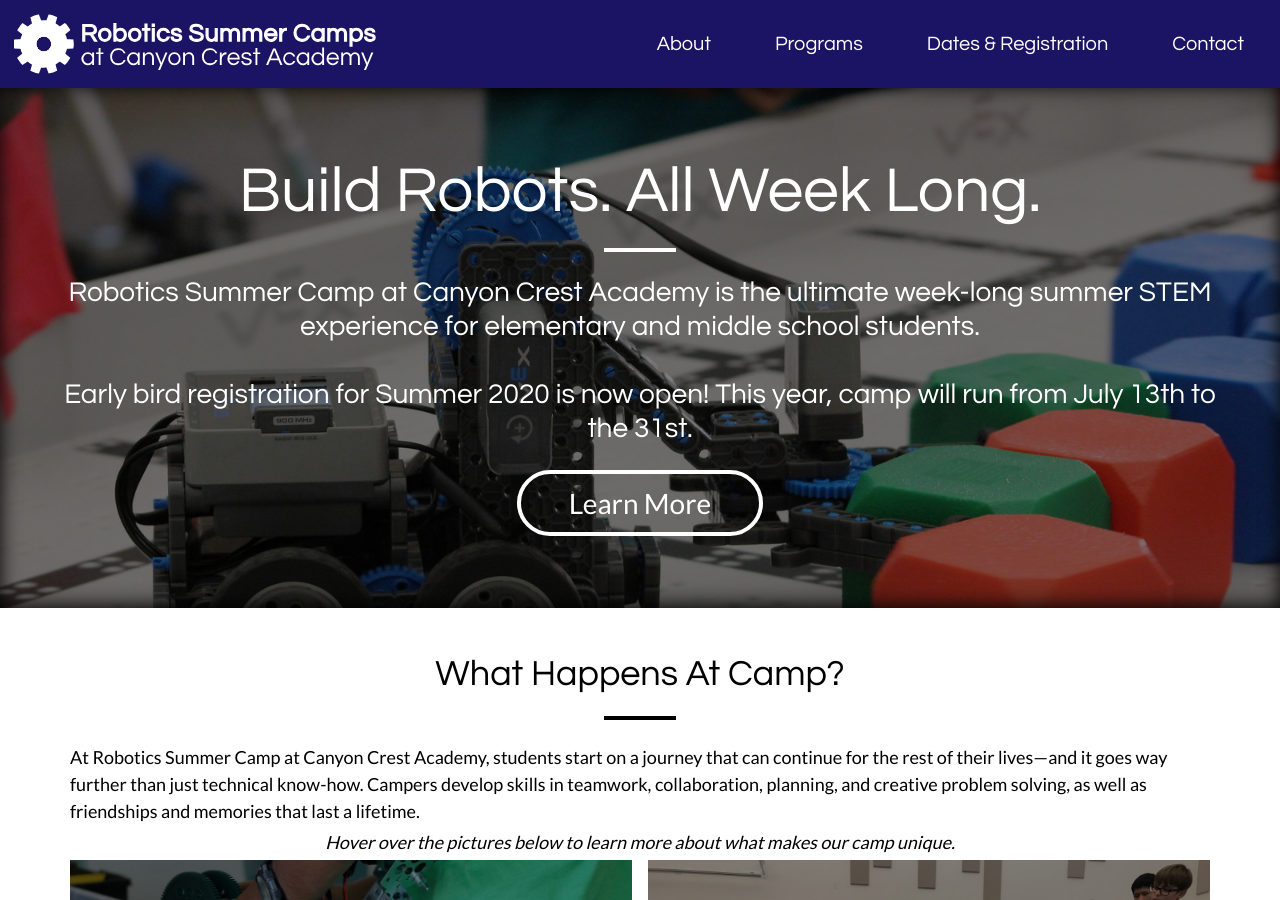
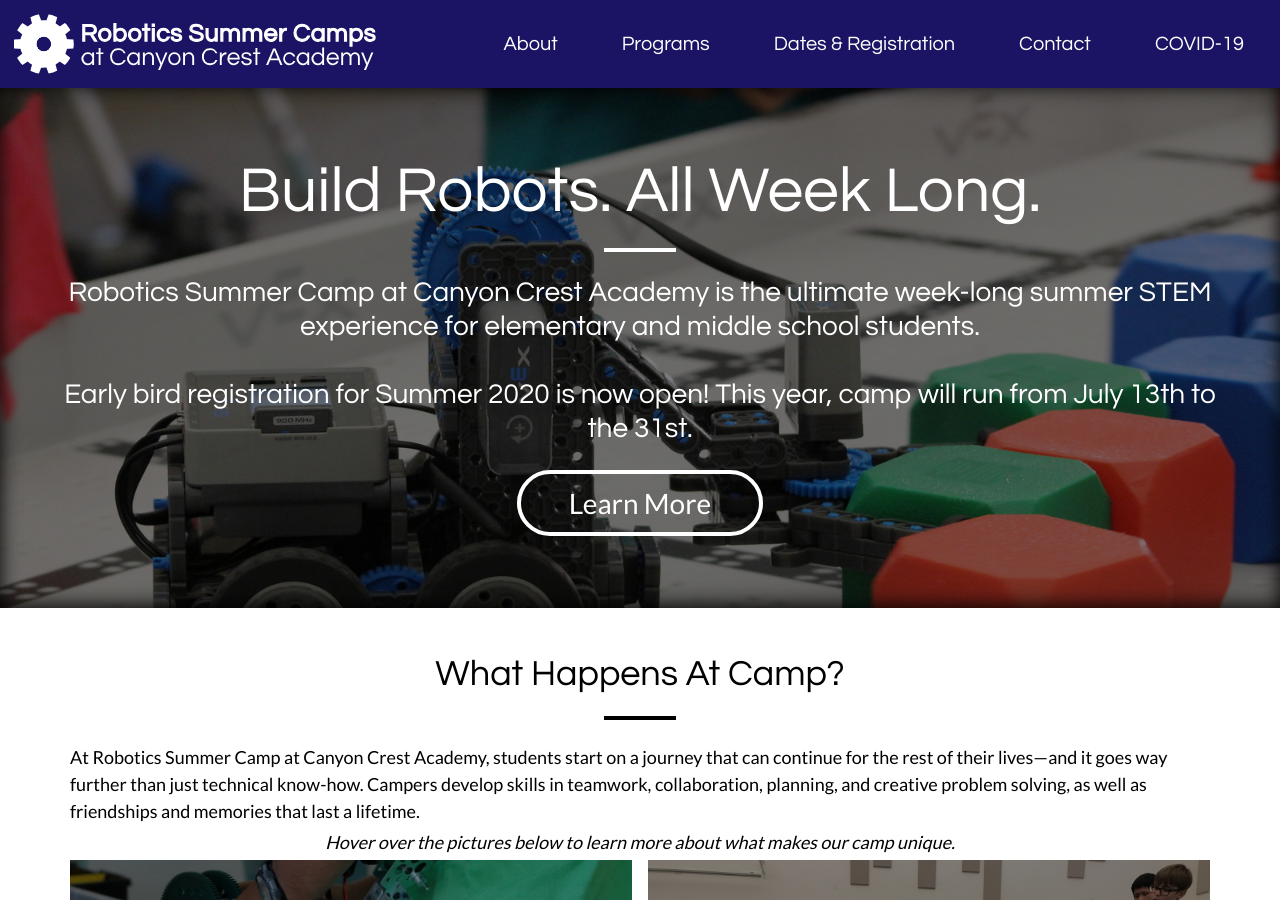
Before and after one commit to Team3128/camp, a Jekyll site: the page built from index.html, in a window 1280 px wide and 900 px high. Built offline with Jekyll 4.4.1, drawn with Linux system fonts in a browser that asks for light colours; nearby versions of some CDN libraries.

Commit message:
add covid

```diff
--- a/_data/pages.yml
+++ b/_data/pages.yml
@@ -9,3 +9,6 @@
 
 - title: Contact
   permalink: contact/
+
+- title: COVID-19
+  permalink: covid19/
```
